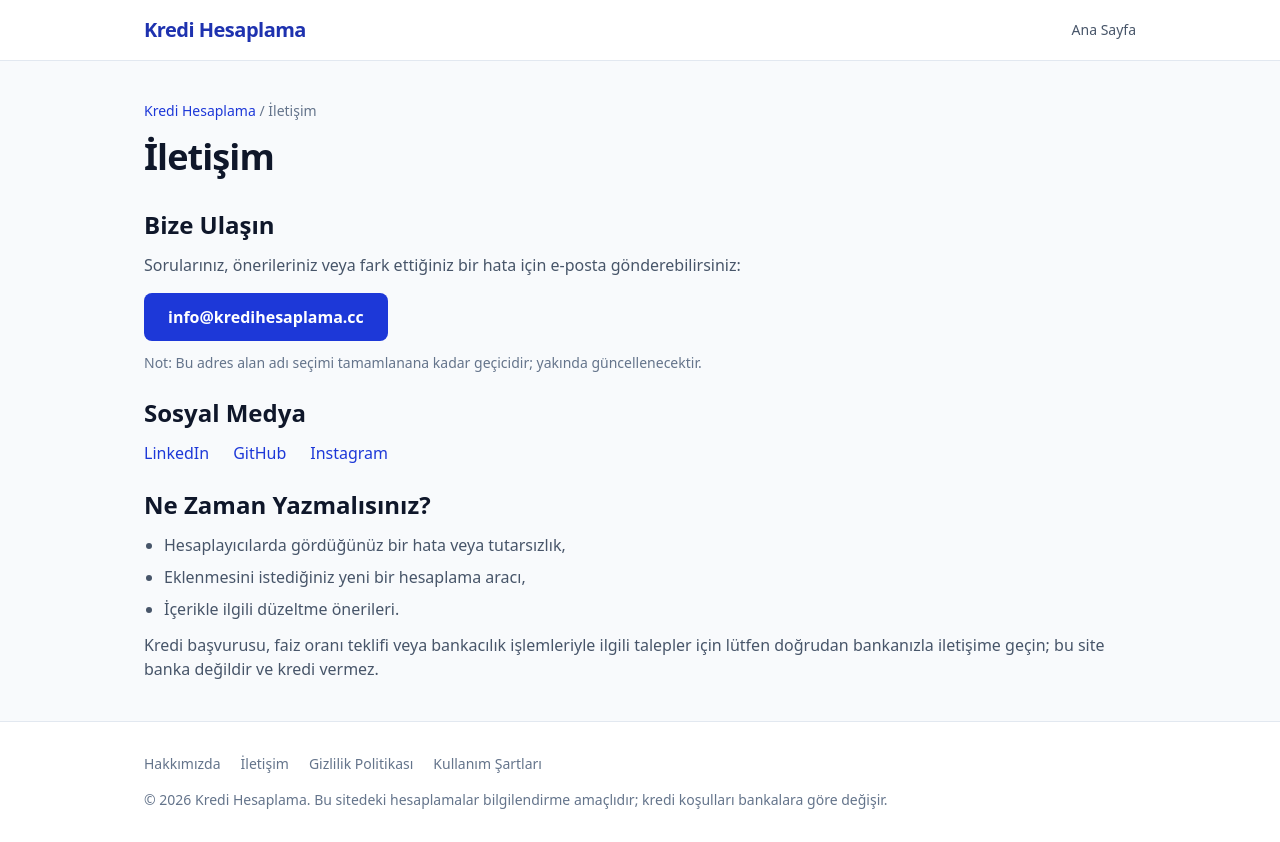
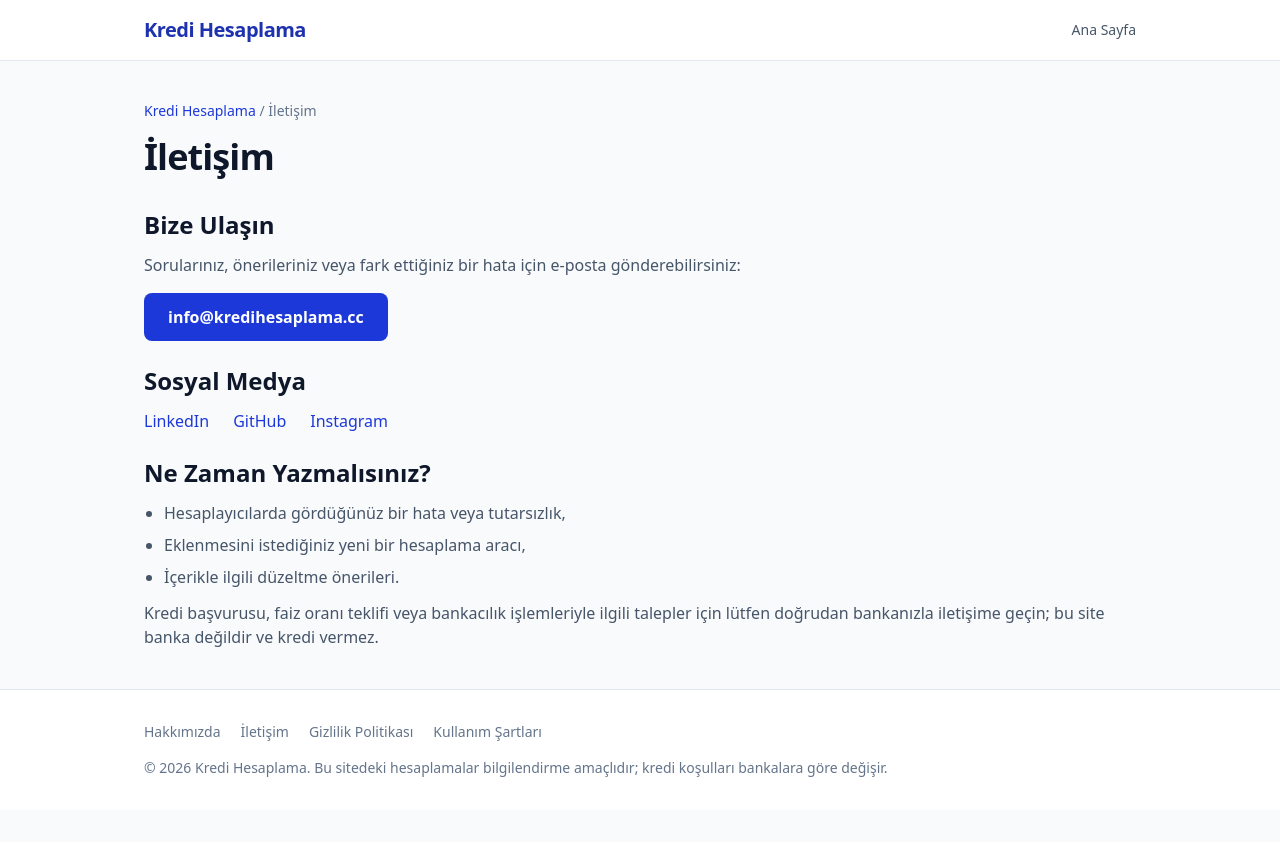
Before and after one commit to childygyan/kredi-hesaplama, an Astro site: page /iletisim in a window 1280 px wide. After the commit the page ends 810 px from the top, so only its background shows below. Built offline with nearby package versions, Linux system fonts and the light colour scheme; Astro itself is replaced by a stand-in of ours.

Commit message:
Remove stale temporary-email note from contact page

```diff
--- a/src/pages/iletisim.astro
+++ b/src/pages/iletisim.astro
@@ -33,9 +33,6 @@ import { SITE } from '../config/site.ts';
           {SITE.contactEmail}
         </a>
       </p>
-      <p class="mt-3 text-sm text-slate-500">
-        Not: Bu adres alan adı seçimi tamamlanana kadar geçicidir; yakında güncellenecektir.
-      </p>
     </section>
 
     <section>
```
